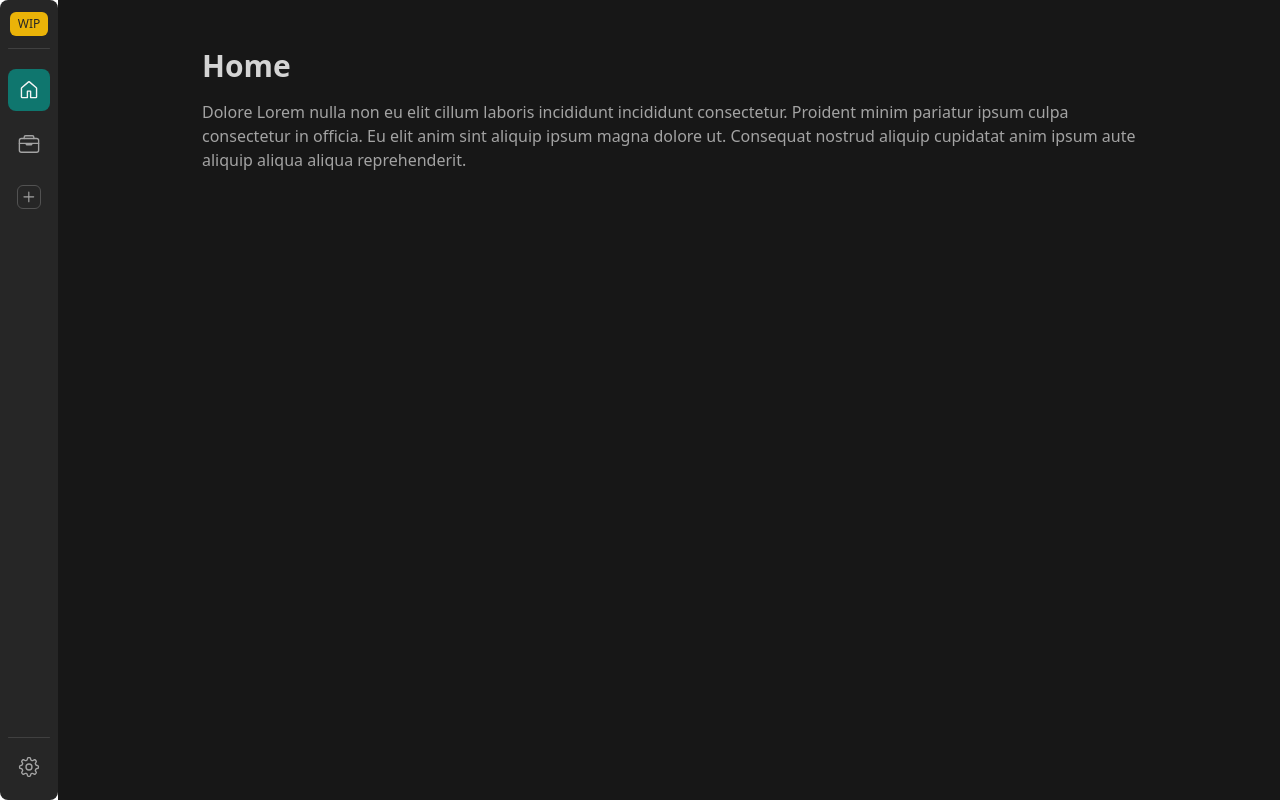
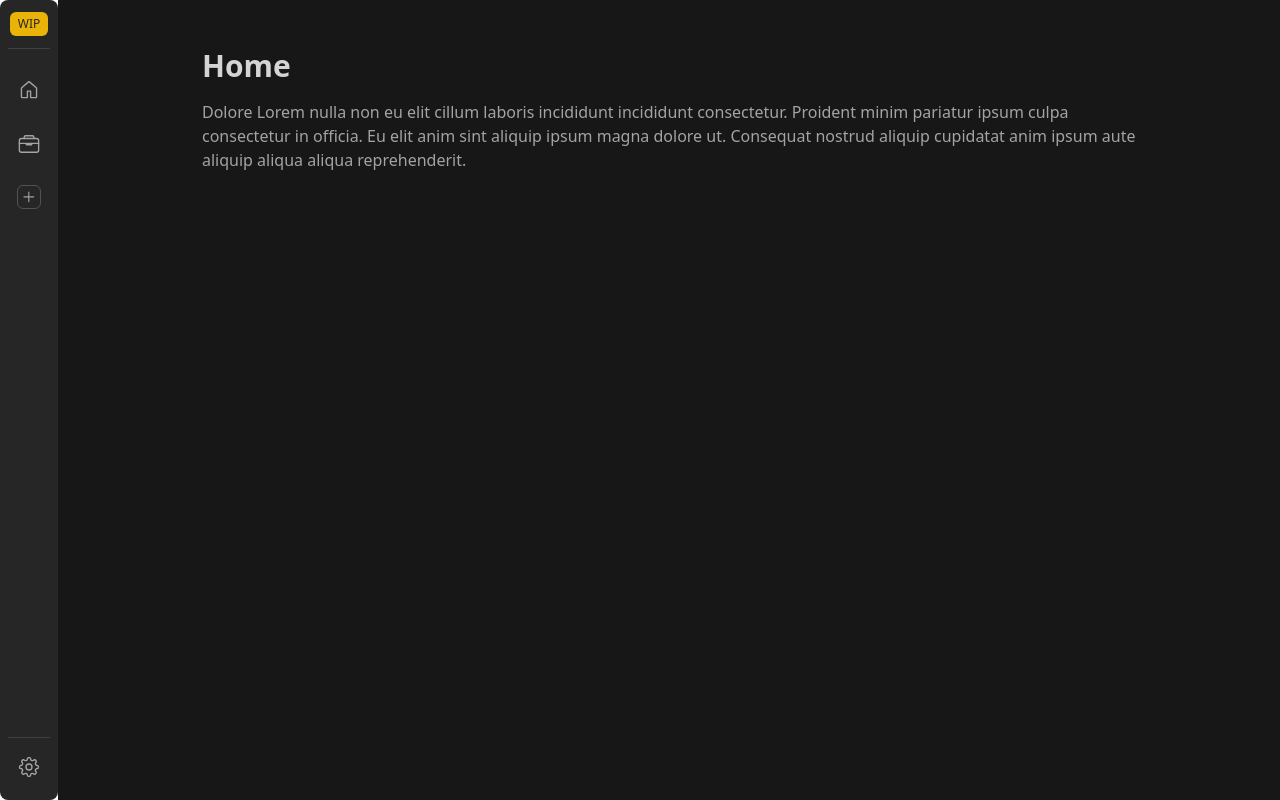
Before and after one commit to LuisNivar/my-kanban-board, a React (Vite) app: page / in a window 1280 px wide. Built offline with nearby package versions, Linux system fonts and the light colour scheme.

Commit message:
Allow change between boards through Sidebar

```diff
--- a/src/CardProvider.tsx
+++ b/src/CardProvider.tsx
@@ -1,6 +1,6 @@
 import { useEffect, useReducer, useState } from "react";
-import { CardContext, CardDispatchContext } from "./Context";
-import { ActionsType, ItemProps } from "./types";
+import { CardContext, CardDispatchContext, EMPTY_BOARD } from "./Context";
+import { ActionsType, BoardProps, ItemProps } from "./types";
 
 //TODO: Create tutorials cars
 const INITIAL_CARDS: ItemProps[] = [
@@ -84,52 +84,89 @@ const INITIAL_CARDS: ItemProps[] = [
   },
 ];
 
-function reducer(cards: ItemProps[], action: ActionsType) {
+function reducer(state: BoardProps, action: ActionsType): BoardProps {
   switch (action.type) {
     case "add": {
-      return [...cards, action.newCard];
+      const { board, newCard } = action;
+      return {
+        ...state,
+        [board]: [...(state[board] || []), newCard],
+      };
     }
     case "delete": {
-      return cards.filter((c) => c.id !== action.id);
+      const { board, id } = action;
+      return {
+        ...state,
+        [board]: (state[board] || []).filter((c) => c.id !== id),
+      };
     }
     case "move": {
-      return cards.map((card) => {
-        if (card.id === action.id) {
-          return { ...card, columnName: action.column };
+      const { board, column, id } = action;
+      return {
+        ...state,
+        [board]: state[board].map((card) => {
+          if (card.id === id) {
+            return { ...card, columnName: column };
           } else {
             return card;
           }
-      });
+        }),
+      };
     }
     case "updateTags": {
-      return cards.map((card) => {
-        if (card.id === action.id) {
-          return { ...card, tags: action.tags };
+      const { board, tags, id } = action;
+      return {
+        ...state,
+        [board]: state[board].map((card) => {
+          if (card.id === id) {
+            return { ...card, tags: tags };
           } else {
             return card;
           }
-      });
+        }),
+      };
     }
     case "updateText": {
-      return cards.map((card) => {
-        if (card.id === action.id) {
-          return { ...card, description: action.description };
+      const { board, description, id } = action;
+      return {
+        ...state,
+        [board]: state[board].map((card) => {
+          if (card.id === id) {
+            return { ...card, description: description };
           } else {
             return card;
           }
-      });
+        }),
+      };
     }
-    case "updateAll": {
-      return [...action.cards];
+    case "updateItemsBoard": {
+      const { board, cards } = action;
+      if (!cards) state;
+      return { ...state, [board]: [...(cards || [])] };
+    }
+    case "updateBoards": {
+      const { boards } = action;
+      return boards;
     }
     case "update": {
-      return cards.map((card) => {
+      const { board, value } = action;
+      return {
+        ...state,
+        [board]: state[board].map((card) => {
           if (card.id === action.id) {
-          return { id: action.id, ...action.value };
+            return { id: action.id, ...value };
           } else {
             return card;
           }
-      });
+        }),
+      };
+    }
+    case "addBoard": {
+      const { board } = action;
+      return {
+        ...state,
+        [board]: [],
+      };
     }
     default:
       throw Error("Unknown action: " + action);
@@ -141,30 +178,32 @@ type CardProviderProps = {
 };
 
 export function CardProvider({ children }: CardProviderProps) {
-  const [cards, dispatch] = useReducer(reducer, []);
+  const [board, dispatch] = useReducer(reducer, EMPTY_BOARD);
   const [hasChecked, setHasChecked] = useState(false);
 
   // UPDATE LocalStorage
   useEffect(() => {
     if (hasChecked) {
-      localStorage.setItem("cards", JSON.stringify(cards));
+      localStorage.setItem("board", JSON.stringify(board));
     }
-  }, [cards]);
+  }, [board]);
 
-  // INITIALIZE Cards
+  // INITIALIZE Boards
   useEffect(() => {
-    const cardsLoads = localStorage.getItem("cards");
-    const initCard = cardsLoads ? JSON.parse(cardsLoads) : [];
+    const boardLoad = localStorage.getItem("board");
+    const initBoard: BoardProps = boardLoad
+      ? JSON.parse(boardLoad)
+      : EMPTY_BOARD;
 
     dispatch({
-      type: "updateAll",
-      cards: initCard,
+      type: "updateBoards",
+      boards: initBoard,
     });
     setHasChecked(true);
   }, []);
 
   return (
-    <CardContext.Provider value={cards}>
+    <CardContext.Provider value={board}>
       <CardDispatchContext.Provider value={dispatch}>
         {children}
       </CardDispatchContext.Provider>
--- a/src/Context.tsx
+++ b/src/Context.tsx
@@ -1,7 +1,10 @@
 import { createContext } from "react";
-import { ActionsType, ItemProps } from "./types";
+import { ActionsType, BoardProps } from "./types";
 
-export const CardContext = createContext<ItemProps[] | []>([]);
+export const EMPTY_BOARD: BoardProps = { home: [], work: [] };
+export const DEFAULT_BOARD = "home";
+
+export const CardContext = createContext<BoardProps>(EMPTY_BOARD);
 
 export const CardDispatchContext = createContext<React.Dispatch<ActionsType>>(
   () => {}
--- a/src/components/Card.tsx
+++ b/src/components/Card.tsx
@@ -28,6 +28,7 @@ export function Card(props: CardProps) {
         type: "updateText",
         id,
         description: inputText,
+        board: "home",
       });
       setEditable(false);
     }
@@ -44,7 +45,7 @@ export function Card(props: CardProps) {
   }
 
   function handleDelete() {
-    dispatch({ type: "delete", id });
+    dispatch({ type: "delete", board: "home", id });
   }
 
   function handleDragStart(e: React.DragEvent) {
@@ -109,5 +110,3 @@ export function Card(props: CardProps) {
     </>
   );
 }
-
-export default { Card };
--- a/src/components/CardDialog.tsx
+++ b/src/components/CardDialog.tsx
@@ -1,10 +1,11 @@
 import { nanoid } from "nanoid";
 import { PropsWithChildren, useContext, useEffect, useState } from "react";
-import { CardDispatchContext } from "../Context";
+import { CardDispatchContext, DEFAULT_BOARD } from "../Context";
 import { CardProps, ColumProps, ItemProps, Tag } from "../types";
 import { FormatDate } from "../utils";
 import { TagSelector } from "./TagSelector";
 import Dialog, { DialogProps } from "./UI/Dialog";
+import { useParams } from "react-router-dom";
 
 export type CardDialogProps = DialogProps & {
   column: ColumProps["name"];
@@ -24,6 +25,7 @@ export function CardDialog({
   );
   const dispatch = useContext(CardDispatchContext);
   const isEmpty = !title;
+  const { id } = useParams();
 
   const INITIAL_TAGS_STATE = {
     red: false,
@@ -66,6 +68,7 @@ export function CardDialog({
     dispatch({
       type: "add",
       newCard: newCard,
+      board: id ?? DEFAULT_BOARD,
     });
 
     Initialize();
@@ -87,6 +90,7 @@ export function CardDialog({
       type: "update",
       id: card.id,
       value: newProps,
+      board: id ?? DEFAULT_BOARD,
     });
 
     Initialize();
--- a/src/components/Kanban.tsx
+++ b/src/components/Kanban.tsx
@@ -1,6 +1,8 @@
 import { useContext } from "react";
+import { useParams } from "react-router-dom";
 import { CardProvider } from "../CardProvider";
 import { CardContext } from "../Context";
+import { ItemProps } from "../types";
 import Column from "./Column";
 import TrashCan from "./TrashCan";
 
@@ -15,7 +17,12 @@ export function Kanban() {
 }
 
 function Columns() {
-  const cards = useContext(CardContext);
+  const { id } = useParams();
+  const boards = useContext(CardContext);
+
+  //FIXME: Get a better way to to that
+  if (!id) return;
+  const cards: ItemProps[] = boards[id] ?? [];
 
   return (
     <main className="grid gap-2 grid-cols-5 ">
--- a/src/components/MenuAction.tsx
+++ b/src/components/MenuAction.tsx
@@ -7,10 +7,11 @@ import { GoTrash as TrashIcon } from "react-icons/go";
 import { GrEdit as EditIcon } from "react-icons/gr";
 import { GoAlert as AlertIcon } from "react-icons/go";
 import { CardProps } from "../types";
-import { CardDispatchContext } from "../Context";
+import { CardDispatchContext, DEFAULT_BOARD } from "../Context";
 import { IS_DEV } from "../utils";
 import { GoChevronRight as ChevronIcon } from "react-icons/go";
 import { CardDialog } from "./CardDialog";
+import { useParams } from "react-router-dom";
 
 type MenuActionProps = PropsWithChildren & {
   card: CardProps;
@@ -82,12 +83,14 @@ function CardOptions({ card, onEdit, onDelete }: CardOptionsProps) {
   const [yellow, setYellow] = useState(card.tags.yellow);
   const [green, setGreen] = useState(card.tags.green);
   const [blue, setBlue] = useState(card.tags.blue);
+  const { id } = useParams();
 
   function handleChangeTags(tag: string, value: boolean) {
     dispatch({
       type: "updateTags",
       id: card.id,
       tags: { ...card.tags, [tag]: value },
+      board: id ?? DEFAULT_BOARD,
     });
   }
 
--- a/src/components/Sidebar.tsx
+++ b/src/components/Sidebar.tsx
@@ -4,8 +4,8 @@ import {
   GoGear as SettingIcon,
 } from "react-icons/go";
 import { IoBriefcaseOutline as WorkIcon } from "react-icons/io5";
+import { Link, LinkProps, useLocation } from "react-router-dom";
 import Tooltip from "./UI/Tooltip";
-import { Link, LinkProps } from "react-router-dom";
 
 export function Sidebar() {
   return (
@@ -16,13 +16,8 @@ export function Sidebar() {
         </span>
         <Separator />
 
-        <LinkItem
-          to={"/board/home"}
-          active
-          icon={<HomeIcon />}
-          tooltip="Home"
-        />
-        <LinkItem to={"/board/work"} icon={<WorkIcon />} tooltip="Work" />
+        <LinkItem to={"/board/home"} icon={<HomeIcon />} name="home" />
+        <LinkItem to={"/board/work"} icon={<WorkIcon />} name="work" />
         <AddButtonItem />
       </nav>
 
@@ -36,17 +31,19 @@ export function Sidebar() {
 
 type LinkItemProps = LinkProps & {
   icon: React.ReactNode;
-  tooltip: string;
-  active?: boolean;
+  name: string;
 };
 
-function LinkItem({ icon, tooltip, active, ...props }: LinkItemProps) {
+function LinkItem({ icon, name, ...props }: LinkItemProps) {
+  const { pathname } = useLocation();
+  const isActive = pathname.includes(name);
+
   return (
-    <Tooltip text={tooltip}>
+    <Tooltip text={name}>
       <Link
         {...props}
         className={`transition-colors rounded-lg p-2.5 ${
-          active
+          isActive
             ? "text-neutral-100 bg-teal-700 hover:bg-teal-600"
             : "text-neutral-400  hover:bg-neutral-700/60"
         }  `}
--- a/src/components/TrashCan.tsx
+++ b/src/components/TrashCan.tsx
@@ -1,11 +1,13 @@
 import { useContext, useState } from "react";
 import { GoTrash as TrashIcon } from "react-icons/go";
 import { HiOutlineFire as FireIcon } from "react-icons/hi2";
-import { CardDispatchContext } from "../Context";
+import { CardDispatchContext, DEFAULT_BOARD } from "../Context";
+import { useParams } from "react-router-dom";
 
 export default function TrashCan() {
   const [active, setActive] = useState(false);
   const dispatch = useContext(CardDispatchContext);
+  const { id } = useParams();
 
   function handleDragOver(e: React.DragEvent) {
     e.preventDefault();
@@ -22,6 +24,7 @@ export default function TrashCan() {
     dispatch({
       type: "delete",
       id: cardId,
+      board: id ?? DEFAULT_BOARD,
     });
     setActive(false);
   }
```
Also changed, not shown: src/components/Column.tsx (+36 -15 lines), src/types.d.ts (+28 -4 lines). Lines whose indentation alone changed are shown as unchanged.
